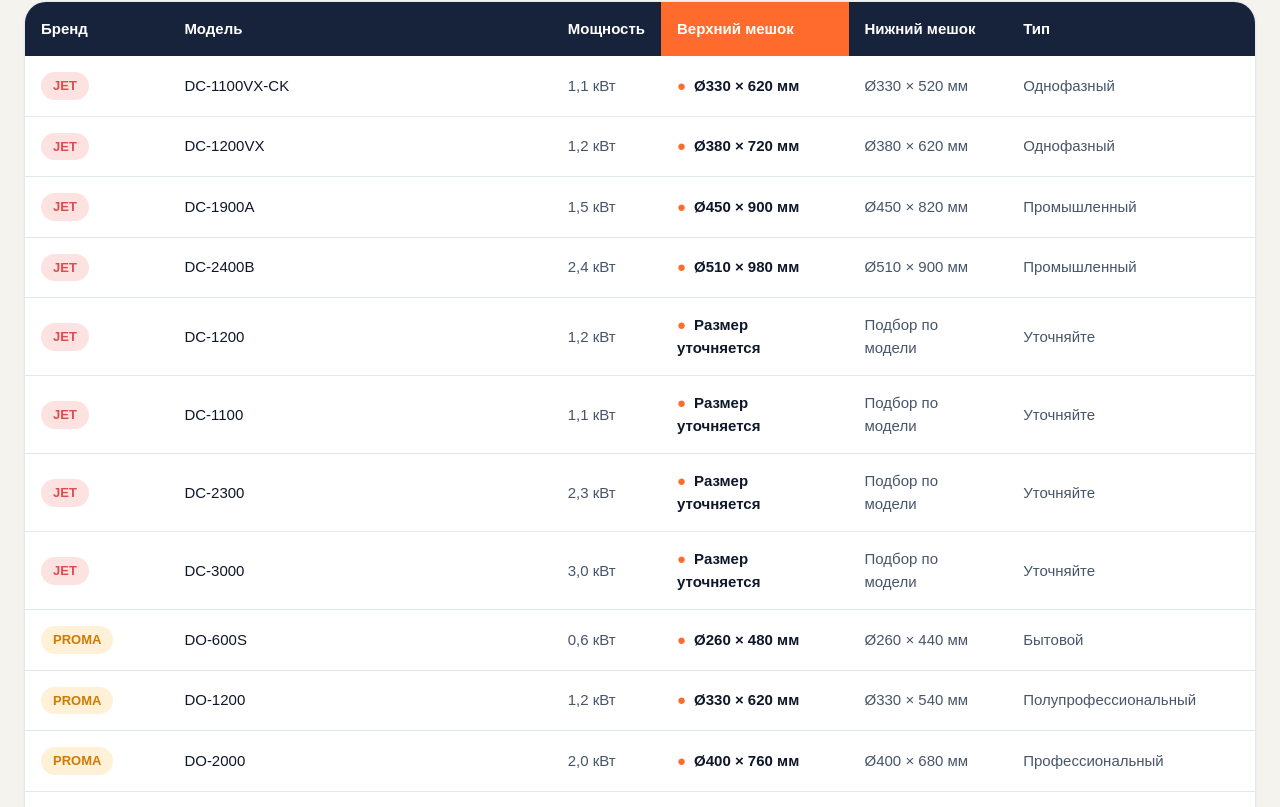
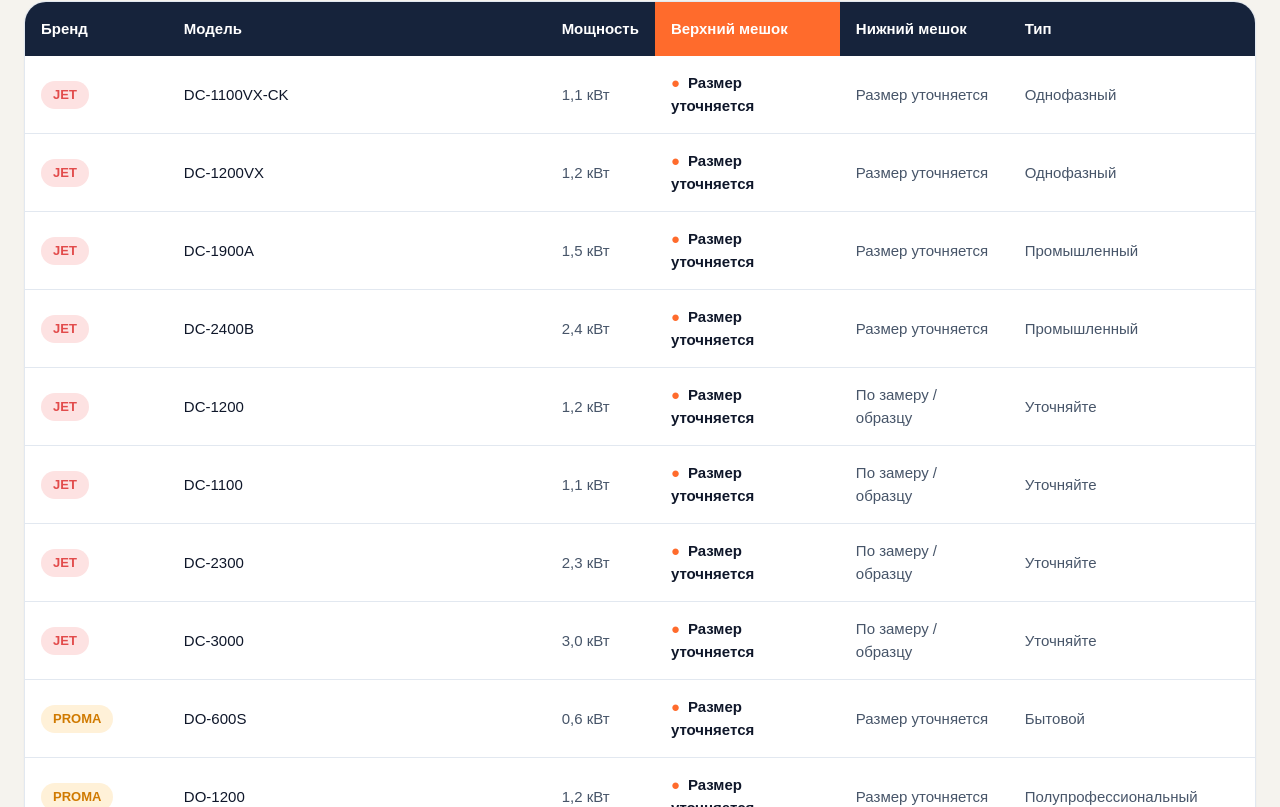
Before and after one commit to karipupkina-ux/filterflow-next, a Next.js app: page /verhnie-meshki in a window 1280 px wide. Shown: the part 3053-3860 px from the top of the page. Built offline with nearby package versions, Linux system fonts and the light colour scheme.

Commit message:
Trust: убрать неподтверждённые размеры мешков по моделям (#36)
* Trust: require measurement confirmation for equipment bag sizes

* Trust: require measurement confirmation for equipment bag sizes

```diff
--- a/app/nizhnie-meshki/page.tsx
+++ b/app/nizhnie-meshki/page.tsx
@@ -29,8 +29,8 @@ const guideRows: GuideRow[] = [
   { brand: "КОНСАР", model: "УВП-2500", slug: "konsar-uvp-2500", power: "2,5 кВт", upper: "Размер уточняется", lower: "Размер уточняется", type: "УВП" },
   { brand: "CONSAR", model: "2000", slug: "consar-2000", power: "2,0 кВт", upper: "Размер уточняется", lower: "Размер уточняется", type: "УВП" },
 
-  { brand: "JET", model: "DC-1200", slug: "jet-dc-1200", power: "1,2 кВт", upper: "Ø380 × 720 мм", lower: "Ø380 × 620 мм", type: "Однофазный" },
-  { brand: "JET", model: "DC-1900A", slug: "jet-dc-1900a", power: "1,5 кВт", upper: "Ø450 × 900 мм", lower: "Ø450 × 820 мм", type: "Промышленный" },
+  { brand: "JET", model: "DC-1200", slug: "jet-dc-1200", power: "1,2 кВт", upper: "Размер уточняется", lower: "Размер уточняется", type: "Однофазный" },
+  { brand: "JET", model: "DC-1900A", slug: "jet-dc-1900a", power: "1,5 кВт", upper: "Размер уточняется", lower: "Размер уточняется", type: "Промышленный" },
   { brand: "JET", model: "DC-1100", slug: "jet-dc-1100", power: "1,1 кВт", upper: "Размер уточняется", lower: "Размер уточняется", type: "Стружкоотсос" },
   { brand: "JET", model: "DC-2300", slug: "jet-dc-2300", power: "2,3 кВт", upper: "Размер уточняется", lower: "Размер уточняется", type: "Стружкоотсос" },
   { brand: "JET", model: "DC-3000", slug: "jet-dc-3000", power: "3,0 кВт", upper: "Размер уточняется", lower: "Размер уточняется", type: "Стружкоотсос" },
--- a/app/verhnie-meshki/page.tsx
+++ b/app/verhnie-meshki/page.tsx
@@ -36,81 +36,81 @@ type ArticleCard = {
 };
 
 const guideRows: GuideRow[] = [
-  { brand: "JET", model: "DC-1100VX-CK", power: "1,1 кВт", upper: "Ø330 × 620 мм", lower: "Ø330 × 520 мм", type: "Однофазный" },
-  { brand: "JET", model: "DC-1200VX", power: "1,2 кВт", upper: "Ø380 × 720 мм", lower: "Ø380 × 620 мм", type: "Однофазный" },
-  { brand: "JET", model: "DC-1900A", power: "1,5 кВт", upper: "Ø450 × 900 мм", lower: "Ø450 × 820 мм", type: "Промышленный" },
-  { brand: "JET", model: "DC-2400B", power: "2,4 кВт", upper: "Ø510 × 980 мм", lower: "Ø510 × 900 мм", type: "Промышленный" },
-  { brand: "JET", model: "DC-1200", power: "1,2 кВт", upper: "Размер уточняется", lower: "Подбор по модели", type: "Уточняйте" },
-  { brand: "JET", model: "DC-1100", power: "1,1 кВт", upper: "Размер уточняется", lower: "Подбор по модели", type: "Уточняйте" },
-  { brand: "JET", model: "DC-2300", power: "2,3 кВт", upper: "Размер уточняется", lower: "Подбор по модели", type: "Уточняйте" },
-  { brand: "JET", model: "DC-3000", power: "3,0 кВт", upper: "Размер уточняется", lower: "Подбор по модели", type: "Уточняйте" },
-
-  { brand: "PROMA", model: "DO-600S", power: "0,6 кВт", upper: "Ø260 × 480 мм", lower: "Ø260 × 440 мм", type: "Бытовой" },
-  { brand: "PROMA", model: "DO-1200", power: "1,2 кВт", upper: "Ø330 × 620 мм", lower: "Ø330 × 540 мм", type: "Полупрофессиональный" },
-  { brand: "PROMA", model: "DO-2000", power: "2,0 кВт", upper: "Ø400 × 760 мм", lower: "Ø400 × 680 мм", type: "Профессиональный" },
-  { brand: "PROMA", model: "OP-1500", power: "1,5 кВт", upper: "Размер уточняется", lower: "Подбор по модели", type: "Уточняйте" },
-  { brand: "PROMA", model: "OP-2200", power: "2,2 кВт", upper: "Размер уточняется", lower: "Подбор по модели", type: "Уточняйте" },
-
-  { brand: "Корвет", model: "371", power: "1,1 кВт", upper: "Ø330 × 620 мм", lower: "Ø330 × 520 мм", type: "Однофазный" },
-  { brand: "Корвет", model: "374", power: "2,2 кВт", upper: "Ø450 × 880 мм", lower: "Ø450 × 800 мм", type: "Трёхфазный" },
-  { brand: "Энкор Корвет", model: "64", power: "Уточняйте", upper: "Размер уточняется", lower: "Подбор по модели", type: "Уточняйте" },
-  { brand: "Энкор Корвет", model: "65", power: "Уточняйте", upper: "Размер уточняется", lower: "Подбор по модели", type: "Уточняйте" },
-  { brand: "Энкор Корвет", model: "66", power: "Уточняйте", upper: "Размер уточняется", lower: "Подбор по модели", type: "Уточняйте" },
-  { brand: "Энкор Корвет", model: "67", power: "Уточняйте", upper: "Размер уточняется", lower: "Подбор по модели", type: "Уточняйте" },
-
-  { brand: "Holzmann", model: "ABS 1400", power: "1,4 кВт", upper: "Ø300 × 560 мм", lower: "Ø300 × 480 мм", type: "Бытовой" },
-  { brand: "Holzmann", model: "ABS 2300", power: "2,3 кВт", upper: "Ø400 × 760 мм", lower: "Ø400 × 680 мм", type: "Полупромышленный" },
-  { brand: "Holzmann", model: "ABS 3200", power: "3,2 кВт", upper: "Ø450 × 860 мм", lower: "Ø450 × 780 мм", type: "Промышленный" },
-  { brand: "Holzmann", model: "ABS 1080", power: "1,08 кВт", upper: "Размер уточняется", lower: "Подбор по модели", type: "Уточняйте" },
-  { brand: "Holzmann", model: "ABS 1500", power: "1,5 кВт", upper: "Размер уточняется", lower: "Подбор по модели", type: "Уточняйте" },
-  { brand: "Holzmann", model: "ABS 2200", power: "2,2 кВт", upper: "Размер уточняется", lower: "Подбор по модели", type: "Уточняйте" },
-
-  { brand: "Record Power", model: "CX2500", power: "2,5 кВт", upper: "Ø450 × 860 мм", lower: "Ø450 × 760 мм", type: "Профессиональный" },
-  { brand: "Record Power", model: "CX3000", power: "3,0 кВт", upper: "Ø510 × 960 мм", lower: "Ø510 × 880 мм", type: "Профессиональный" },
-  { brand: "Record Power", model: "DX1000", power: "1,0 кВт", upper: "Размер уточняется", lower: "Подбор по модели", type: "Уточняйте" },
-  { brand: "Record Power", model: "DX1500", power: "1,5 кВт", upper: "Размер уточняется", lower: "Подбор по модели", type: "Уточняйте" },
-  { brand: "Record Power", model: "CX2600", power: "2,6 кВт", upper: "Размер уточняется", lower: "Подбор по модели", type: "Уточняйте" },
-
-  { brand: "Powermatic", model: "PM1900TX", power: "1,5 кВт", upper: "Ø500 × 960 мм", lower: "Ø500 × 880 мм", type: "Профессиональный" },
-  { brand: "Powermatic", model: "PM1300TX", power: "1,3 кВт", upper: "Ø380 × 740 мм", lower: "Ø380 × 640 мм", type: "Профессиональный" },
-
-  { brand: "Makita", model: "P-36343 (450 л)", power: "1,0 кВт", upper: "Ø340 × 660 мм", lower: "Ø340 × 560 мм", type: "Полупрофессиональный" },
-  { brand: "Makita", model: "191Z16-2 (36 л)", power: "0,8 кВт", upper: "Ø220 × 420 мм", lower: "Ø220 × 360 мм", type: "Бытовой" },
-
-  { brand: "Bosch", model: "GAS 35 H AFC", power: "1,4 кВт", upper: "Ø280 × 520 мм", lower: "Ø280 × 460 мм", type: "Полупрофессиональный" },
-  { brand: "Bosch", model: "GAS 55 M AFC", power: "1,8 кВт", upper: "Ø330 × 620 мм", lower: "Ø330 × 540 мм", type: "Полупрофессиональный" },
-
-  { brand: "КОНСАР", model: "УВП-1200", power: "1,2 кВт", upper: "Размер уточняется", lower: "Подбор по модели", type: "УВП" },
-  { brand: "КОНСАР", model: "УВП-2000", power: "2,0 кВт", upper: "Размер уточняется", lower: "Подбор по модели", type: "УВП" },
-  { brand: "КОНСАР", model: "УВП-2500", power: "2,5 кВт", upper: "Размер уточняется", lower: "Подбор по модели", type: "УВП" },
-  { brand: "CONSAR", model: "2000", power: "2,0 кВт", upper: "Размер уточняется", lower: "Подбор по модели", type: "УВП" },
-
-  { brand: "Triod", model: "VC-15", power: "1,5 кВт", upper: "Размер уточняется", lower: "Подбор по модели", type: "Стружкоотсос" },
-
-  { brand: "Кратон", model: "DC-01", power: "Уточняйте", upper: "Размер уточняется", lower: "Подбор по модели", type: "Стружкоотсос" },
-  { brand: "Кратон", model: "DC-02", power: "Уточняйте", upper: "Размер уточняется", lower: "Подбор по модели", type: "Стружкоотсос" },
-  { brand: "Кратон", model: "DC-03", power: "Уточняйте", upper: "Размер уточняется", lower: "Подбор по модели", type: "Стружкоотсос" },
-
-  { brand: "ПП", model: "2000", power: "2,0 кВт", upper: "Размер уточняется", lower: "Подбор по модели", type: "Пылеулавливающая установка" },
-
-  { brand: "ROCKSTAR", model: "STS1010PE", power: "Уточняйте", upper: "Размер уточняется", lower: "Подбор по модели", type: "Стружкоотсос" },
-  { brand: "ROCKSTAR", model: "STS1011PE", power: "Уточняйте", upper: "Размер уточняется", lower: "Подбор по модели", type: "Стружкоотсос" },
-  { brand: "ROCKSTAR", model: "STS53-116PE", power: "Уточняйте", upper: "Размер уточняется", lower: "Подбор по модели", type: "Стружкоотсос" },
-
-  { brand: "Фильтр УВП", model: "АЛВГ-Ф11.001.00.00 (УВП-1200)", power: "1,2 кВт", upper: "Размер уточняется", lower: "Подбор по модели", type: "Фильтр" },
-  { brand: "Фильтр УВП", model: "АЛВГ-Ф11.001.00.00-04 (УВП-2000/3000/5000/7000)", power: "2,0–7,0 кВт", upper: "Размер уточняется", lower: "Подбор по модели", type: "Фильтр" },
-
-  { brand: "Felder", model: "AF 14", power: "Уточняйте", upper: "Размер уточняется", lower: "Подбор по модели", type: "Стружкоотсос" },
-  { brand: "Felder", model: "AF 16", power: "Уточняйте", upper: "Размер уточняется", lower: "Подбор по модели", type: "Стружкоотсос" },
-
-  { brand: "Sturm", model: "DC1010", power: "1,0 кВт", upper: "Размер уточняется", lower: "Подбор по модели", type: "Бытовой" },
-  { brand: "Sturm", model: "DC1215", power: "1,5 кВт", upper: "Размер уточняется", lower: "Подбор по модели", type: "Полупрофессиональный" },
-
-  { brand: "Einhell", model: "TE-VE 550/1", power: "0,55 кВт", upper: "Размер уточняется", lower: "Подбор по модели", type: "Бытовой" },
-  { brand: "Einhell", model: "TE-VE 750", power: "0,75 кВт", upper: "Размер уточняется", lower: "Подбор по модели", type: "Бытовой" },
-
-  { brand: "Metabo", model: "SPA 1200", power: "1,2 кВт", upper: "Размер уточняется", lower: "Подбор по модели", type: "Стружкоотсос" },
-  { brand: "Metabo", model: "SPA 1700", power: "1,7 кВт", upper: "Размер уточняется", lower: "Подбор по модели", type: "Стружкоотсос" },
+  { brand: "JET", model: "DC-1100VX-CK", power: "1,1 кВт", upper: "Размер уточняется", lower: "Размер уточняется", type: "Однофазный" },
+  { brand: "JET", model: "DC-1200VX", power: "1,2 кВт", upper: "Размер уточняется", lower: "Размер уточняется", type: "Однофазный" },
+  { brand: "JET", model: "DC-1900A", power: "1,5 кВт", upper: "Размер уточняется", lower: "Размер уточняется", type: "Промышленный" },
+  { brand: "JET", model: "DC-2400B", power: "2,4 кВт", upper: "Размер уточняется", lower: "Размер уточняется", type: "Промышленный" },
+  { brand: "JET", model: "DC-1200", power: "1,2 кВт", upper: "Размер уточняется", lower: "По замеру / образцу", type: "Уточняйте" },
+  { brand: "JET", model: "DC-1100", power: "1,1 кВт", upper: "Размер уточняется", lower: "По замеру / образцу", type: "Уточняйте" },
+  { brand: "JET", model: "DC-2300", power: "2,3 кВт", upper: "Размер уточняется", lower: "По замеру / образцу", type: "Уточняйте" },
+  { brand: "JET", model: "DC-3000", power: "3,0 кВт", upper: "Размер уточняется", lower: "По замеру / образцу", type: "Уточняйте" },
+
+  { brand: "PROMA", model: "DO-600S", power: "0,6 кВт", upper: "Размер уточняется", lower: "Размер уточняется", type: "Бытовой" },
+  { brand: "PROMA", model: "DO-1200", power: "1,2 кВт", upper: "Размер уточняется", lower: "Размер уточняется", type: "Полупрофессиональный" },
+  { brand: "PROMA", model: "DO-2000", power: "2,0 кВт", upper: "Размер уточняется", lower: "Размер уточняется", type: "Профессиональный" },
+  { brand: "PROMA", model: "OP-1500", power: "1,5 кВт", upper: "Размер уточняется", lower: "По замеру / образцу", type: "Уточняйте" },
+  { brand: "PROMA", model: "OP-2200", power: "2,2 кВт", upper: "Размер уточняется", lower: "По замеру / образцу", type: "Уточняйте" },
+
+  { brand: "Корвет", model: "371", power: "1,1 кВт", upper: "Размер уточняется", lower: "Размер уточняется", type: "Однофазный" },
+  { brand: "Корвет", model: "374", power: "2,2 кВт", upper: "Размер уточняется", lower: "Размер уточняется", type: "Трёхфазный" },
+  { brand: "Энкор Корвет", model: "64", power: "Уточняйте", upper: "Размер уточняется", lower: "По замеру / образцу", type: "Уточняйте" },
+  { brand: "Энкор Корвет", model: "65", power: "Уточняйте", upper: "Размер уточняется", lower: "По замеру / образцу", type: "Уточняйте" },
+  { brand: "Энкор Корвет", model: "66", power: "Уточняйте", upper: "Размер уточняется", lower: "По замеру / образцу", type: "Уточняйте" },
+  { brand: "Энкор Корвет", model: "67", power: "Уточняйте", upper: "Размер уточняется", lower: "По замеру / образцу", type: "Уточняйте" },
+
+  { brand: "Holzmann", model: "ABS 1400", power: "1,4 кВт", upper: "Размер уточняется", lower: "Размер уточняется", type: "Бытовой" },
+  { brand: "Holzmann", model: "ABS 2300", power: "2,3 кВт", upper: "Размер уточняется", lower: "Размер уточняется", type: "Полупромышленный" },
+  { brand: "Holzmann", model: "ABS 3200", power: "3,2 кВт", upper: "Размер уточняется", lower: "Размер уточняется", type: "Промышленный" },
+  { brand: "Holzmann", model: "ABS 1080", power: "1,08 кВт", upper: "Размер уточняется", lower: "По замеру / образцу", type: "Уточняйте" },
+  { brand: "Holzmann", model: "ABS 1500", power: "1,5 кВт", upper: "Размер уточняется", lower: "По замеру / образцу", type: "Уточняйте" },
+  { brand: "Holzmann", model: "ABS 2200", power: "2,2 кВт", upper: "Размер уточняется", lower: "По замеру / образцу", type: "Уточняйте" },
+
+  { brand: "Record Power", model: "CX2500", power: "2,5 кВт", upper: "Размер уточняется", lower: "Размер уточняется", type: "Профессиональный" },
+  { brand: "Record Power", model: "CX3000", power: "3,0 кВт", upper: "Размер уточняется", lower: "Размер уточняется", type: "Профессиональный" },
+  { brand: "Record Power", model: "DX1000", power: "1,0 кВт", upper: "Размер уточняется", lower: "По замеру / образцу", type: "Уточняйте" },
+  { brand: "Record Power", model: "DX1500", power: "1,5 кВт", upper: "Размер уточняется", lower: "По замеру / образцу", type: "Уточняйте" },
+  { brand: "Record Power", model: "CX2600", power: "2,6 кВт", upper: "Размер уточняется", lower: "По замеру / образцу", type: "Уточняйте" },
+
+  { brand: "Powermatic", model: "PM1900TX", power: "1,5 кВт", upper: "Размер уточняется", lower: "Размер уточняется", type: "Профессиональный" },
+  { brand: "Powermatic", model: "PM1300TX", power: "1,3 кВт", upper: "Размер уточняется", lower: "Размер уточняется", type: "Профессиональный" },
+
+  { brand: "Makita", model: "P-36343 (450 л)", power: "1,0 кВт", upper: "Размер уточняется", lower: "Размер уточняется", type: "Полупрофессиональный" },
+  { brand: "Makita", model: "191Z16-2 (36 л)", power: "0,8 кВт", upper: "Размер уточняется", lower: "Размер уточняется", type: "Бытовой" },
+
+  { brand: "Bosch", model: "GAS 35 H AFC", power: "1,4 кВт", upper: "Размер уточняется", lower: "Размер уточняется", type: "Полупрофессиональный" },
+  { brand: "Bosch", model: "GAS 55 M AFC", power: "1,8 кВт", upper: "Размер уточняется", lower: "Размер уточняется", type: "Полупрофессиональный" },
+
+  { brand: "КОНСАР", model: "УВП-1200", power: "1,2 кВт", upper: "Размер уточняется", lower: "По замеру / образцу", type: "УВП" },
+  { brand: "КОНСАР", model: "УВП-2000", power: "2,0 кВт", upper: "Размер уточняется", lower: "По замеру / образцу", type: "УВП" },
+  { brand: "КОНСАР", model: "УВП-2500", power: "2,5 кВт", upper: "Размер уточняется", lower: "По замеру / образцу", type: "УВП" },
+  { brand: "CONSAR", model: "2000", power: "2,0 кВт", upper: "Размер уточняется", lower: "По замеру / образцу", type: "УВП" },
+
+  { brand: "Triod", model: "VC-15", power: "1,5 кВт", upper: "Размер уточняется", lower: "По замеру / образцу", type: "Стружкоотсос" },
+
+  { brand: "Кратон", model: "DC-01", power: "Уточняйте", upper: "Размер уточняется", lower: "По замеру / образцу", type: "Стружкоотсос" },
+  { brand: "Кратон", model: "DC-02", power: "Уточняйте", upper: "Размер уточняется", lower: "По замеру / образцу", type: "Стружкоотсос" },
+  { brand: "Кратон", model: "DC-03", power: "Уточняйте", upper: "Размер уточняется", lower: "По замеру / образцу", type: "Стружкоотсос" },
+
+  { brand: "ПП", model: "2000", power: "2,0 кВт", upper: "Размер уточняется", lower: "По замеру / образцу", type: "Пылеулавливающая установка" },
+
+  { brand: "ROCKSTAR", model: "STS1010PE", power: "Уточняйте", upper: "Размер уточняется", lower: "По замеру / образцу", type: "Стружкоотсос" },
+  { brand: "ROCKSTAR", model: "STS1011PE", power: "Уточняйте", upper: "Размер уточняется", lower: "По замеру / образцу", type: "Стружкоотсос" },
+  { brand: "ROCKSTAR", model: "STS53-116PE", power: "Уточняйте", upper: "Размер уточняется", lower: "По замеру / образцу", type: "Стружкоотсос" },
+
+  { brand: "Фильтр УВП", model: "АЛВГ-Ф11.001.00.00 (УВП-1200)", power: "1,2 кВт", upper: "Размер уточняется", lower: "По замеру / образцу", type: "Фильтр" },
+  { brand: "Фильтр УВП", model: "АЛВГ-Ф11.001.00.00-04 (УВП-2000/3000/5000/7000)", power: "2,0–7,0 кВт", upper: "Размер уточняется", lower: "По замеру / образцу", type: "Фильтр" },
+
+  { brand: "Felder", model: "AF 14", power: "Уточняйте", upper: "Размер уточняется", lower: "По замеру / образцу", type: "Стружкоотсос" },
+  { brand: "Felder", model: "AF 16", power: "Уточняйте", upper: "Размер уточняется", lower: "По замеру / образцу", type: "Стружкоотсос" },
+
+  { brand: "Sturm", model: "DC1010", power: "1,0 кВт", upper: "Размер уточняется", lower: "По замеру / образцу", type: "Бытовой" },
+  { brand: "Sturm", model: "DC1215", power: "1,5 кВт", upper: "Размер уточняется", lower: "По замеру / образцу", type: "Полупрофессиональный" },
+
+  { brand: "Einhell", model: "TE-VE 550/1", power: "0,55 кВт", upper: "Размер уточняется", lower: "По замеру / образцу", type: "Бытовой" },
+  { brand: "Einhell", model: "TE-VE 750", power: "0,75 кВт", upper: "Размер уточняется", lower: "По замеру / образцу", type: "Бытовой" },
+
+  { brand: "Metabo", model: "SPA 1200", power: "1,2 кВт", upper: "Размер уточняется", lower: "По замеру / образцу", type: "Стружкоотсос" },
+  { brand: "Metabo", model: "SPA 1700", power: "1,7 кВт", upper: "Размер уточняется", lower: "По замеру / образцу", type: "Стружкоотсос" },
 ];
 
 const brands = [
```
